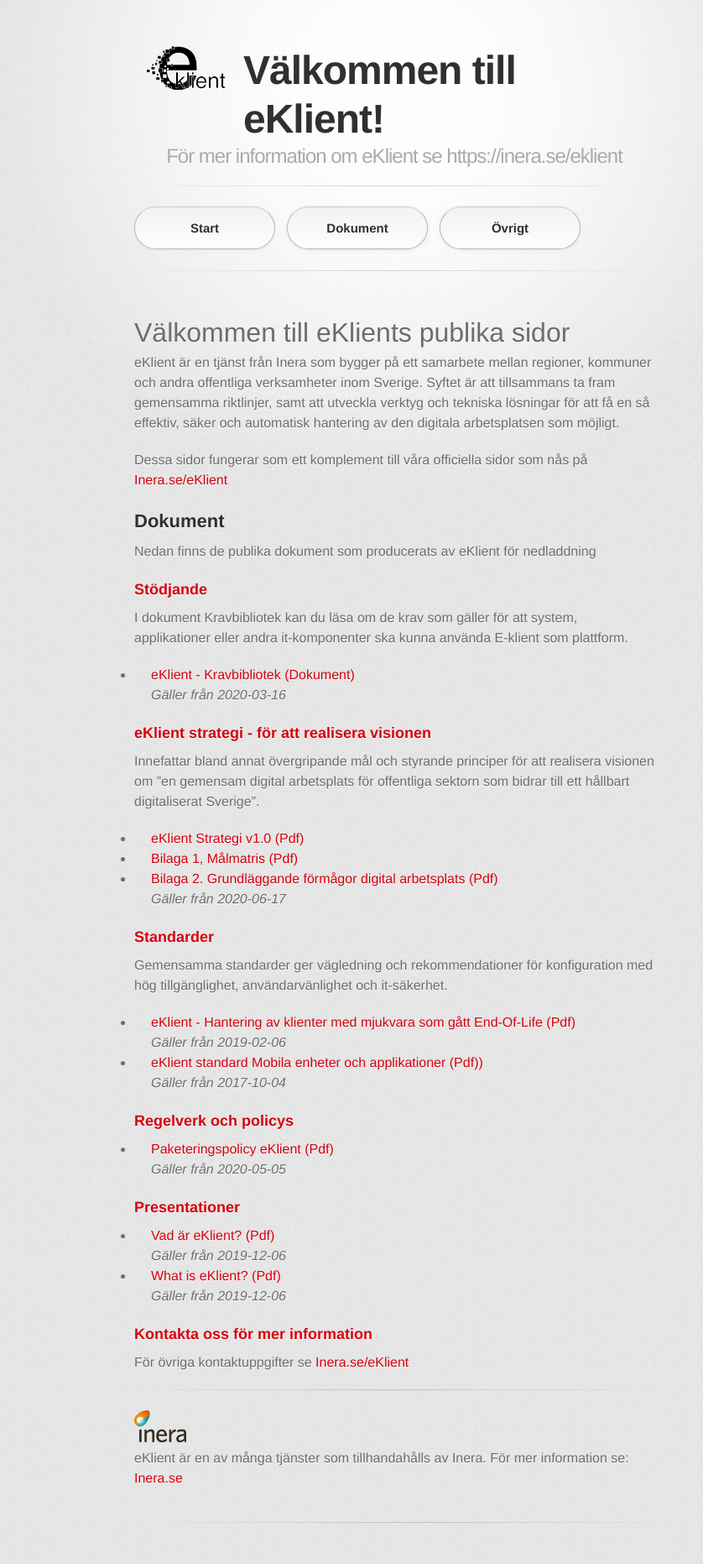
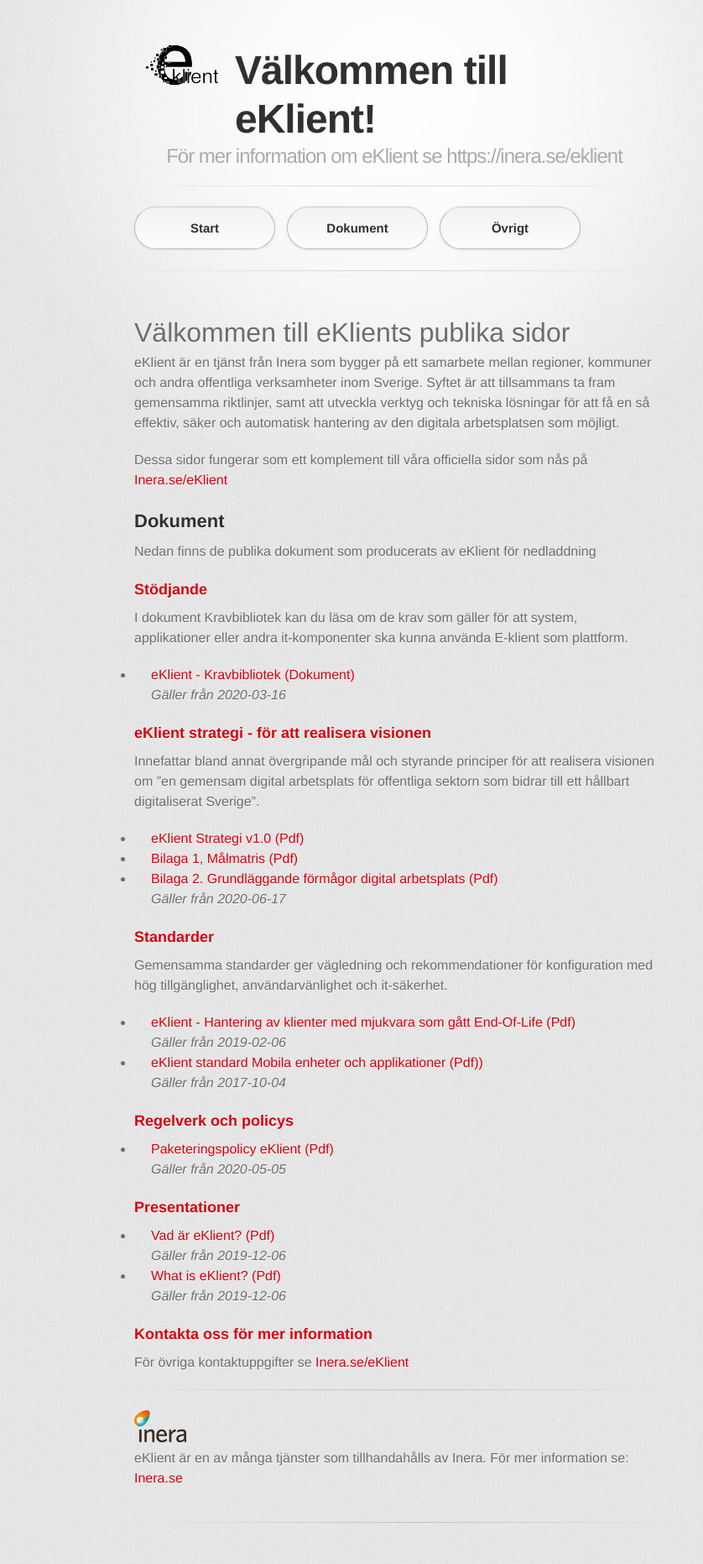
Before and after one commit to eKlient/eKlient.github.io, a Jekyll site: the page built from README.md, in a window 1280 px wide. Shown: the whole page at 84% size, without its empty margins (170-1008 px from the left). Built offline with Jekyll 4.4.1, drawn with Linux system fonts in a browser that asks for light colours; some web fonts are replaced; our own code applies the rules of GitHub Pages for plain Markdown files.

Commit message:
Update default.html

```diff
--- a/_layouts/default.html
+++ b/_layouts/default.html
@@ -20,7 +20,7 @@
         <header>
 
 	<p>
-		<img src="logo.png" style="float:left" width="130" />
+		<img src="logo.png" style="float:left" width="120" />
 		<h1>Välkommen till eKlient!</h1>
     		<h2 style="text-align:center;">För mer information om eKlient se https://inera.se/eklient</h2>
 	</p>
```
